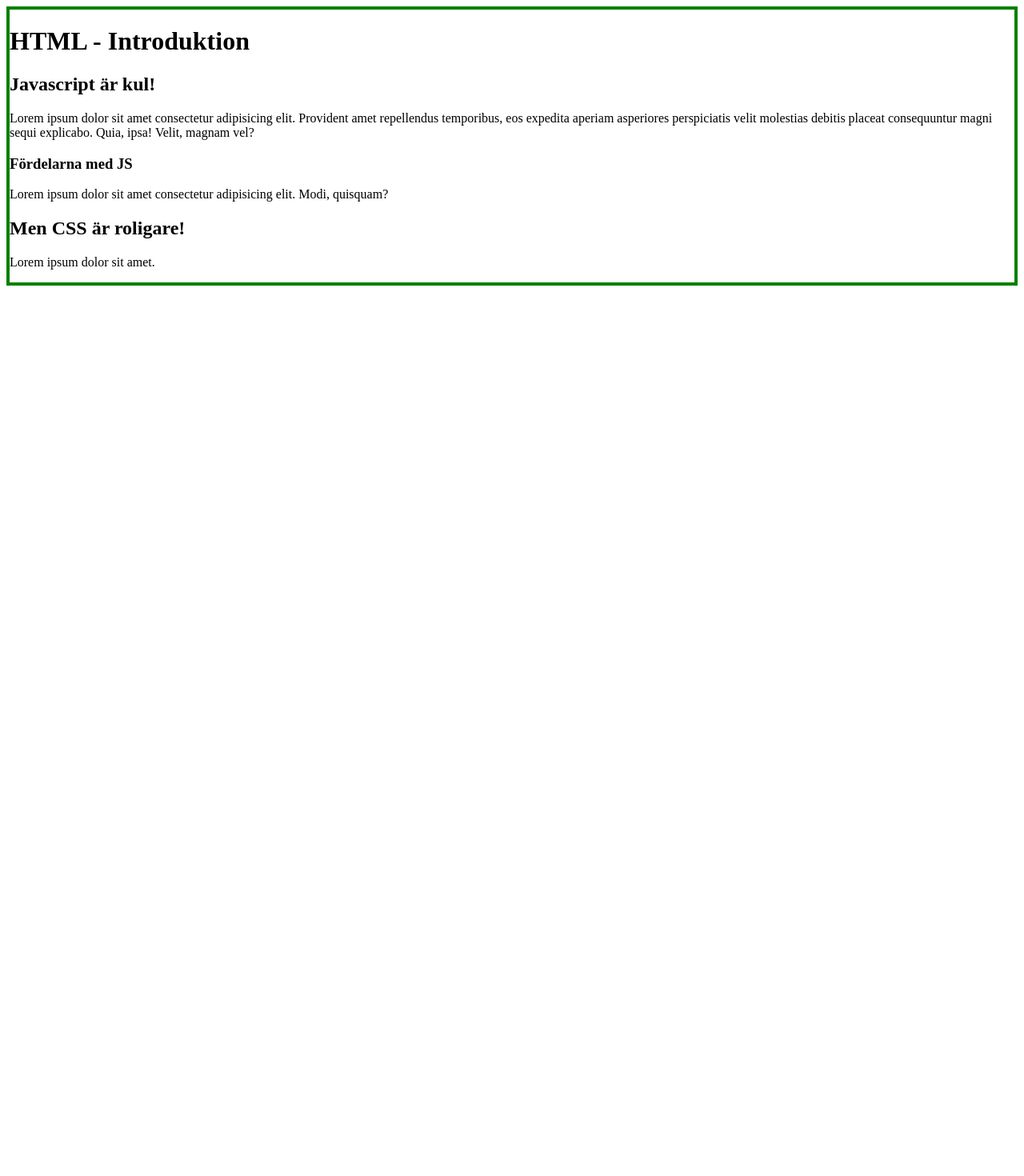
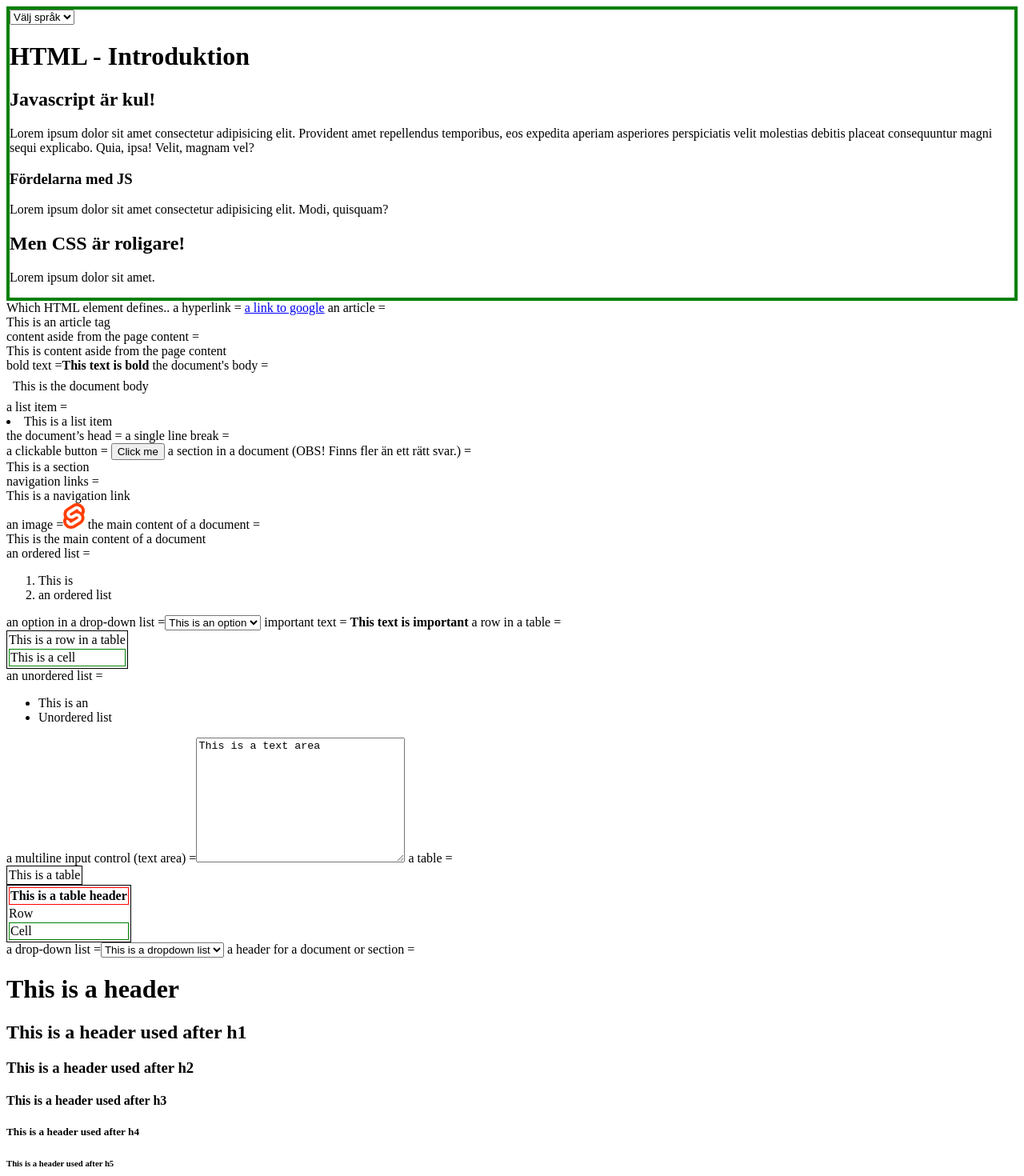
Before and after one commit to henrikvilhelmberglund/HTMLCSS-Svelte, a Svelte app: page / in a window 1280 px wide. Shown: the top 1470 px of the page at 80% size. Before the commit the page ends 800 px from the top, so only its background shows below. Built offline with nearby package versions, Linux system fonts and the light colour scheme.

Commit message:
add exercise

```diff
--- a/src/App.svelte
+++ b/src/App.svelte
@@ -2,6 +2,7 @@
   import svelteLogo from "./assets/svelte.svg";
   import Counter from "./lib/Counter.svelte";
   import HTMLCSS_000 from "./HTMLCSS_000.svelte";
+  import Htmlcss_000Exercise from "./HTMLCSS_000_exercise.svelte";
 </script>
 
 <main>
@@ -32,6 +33,7 @@
   -->
 
   <HTMLCSS_000 />
+  <Htmlcss_000Exercise />
 </main>
 
 <style>
--- a/src/HTMLCSS_000.svelte
+++ b/src/HTMLCSS_000.svelte
@@ -3,6 +3,14 @@
 
 <!-- <div style="height:50px;width:100px;border:1px solid black"> -->
 <div>
+  <select name="" id="">
+    <option disabled hidden selected>Välj språk</option>
+    <option value="">Svenska</option>
+    <option value="">Engelska</option>
+    <option value="" disabled>Spanska</option>
+    <option value="" hidden>Japanska</option>
+    <option value="">Japanska</option>
+  </select>
   <h1>HTML - Introduktion</h1>
   <h2>Javascript är kul!</h2>
   <p>
--- /dev/null
+++ b/src/HTMLCSS_000_exercise.svelte
@@ -0,0 +1,75 @@
+<script>
+  // your script goes here
+</script>
+
+Which HTML element defines.. a hyperlink = <a href="http://google.com">a link to google</a>
+
+an article =
+<article>This is an article tag</article>
+
+content aside from the page content =
+<aside>This is content aside from the page content</aside>
+bold text =<b>This text is bold</b>
+the document's body = <body> This is the document body </body>
+a list item =
+<li>This is a list item</li>
+the document’s head =<head>This is the document head</head>
+a single line break = <br />
+a clickable button = <button>Click me</button>
+a section in a document (OBS! Finns fler än ett rätt svar.) =
+<section>This is a section</section>
+navigation links =
+<nav>This is a navigation link</nav>
+an image =<img src="/src/assets/svelte.svg" alt="svelte logo" />
+the main content of a document =
+<main>This is the main content of a document</main>
+an ordered list =
+<ol>
+  <li>This is</li>
+  <li>an ordered list</li>
+</ol>
+an option in a drop-down list =<select name="" id=""> <option value="">This is an option</option></select>
+important text = <strong>This text is important</strong>
+a row in a table =
+<table>
+  <tr>This is a row in a table</tr>
+  <tr><td>This is a cell</td></tr>
+</table>
+an unordered list =
+<ul>
+  <li>This is an</li>
+  <li>Unordered list</li>
+</ul>
+a multiline input control (text area) =<textarea name="" id="" cols="30" rows="10">This is a text area</textarea>
+a table =
+<table>This is a table</table>
+<table><th>This is a table header</th><tr>Row</tr><td>Cell</td></table>
+a drop-down list =<select name="" id=""
+  ><option value="" disabled hidden selected>This is a dropdown list</option>
+  <option value="">option 1</option><option value="">option 2</option></select
+>
+a header for a document or section =
+<h1>This is a header</h1>
+<h2>This is a header used after h1</h2>
+<h3>This is a header used after h2</h3>
+<h4>This is a header used after h3</h4>
+<h5>This is a header used after h4</h5>
+<h6>This is a header used after h5</h6>
+an input control =<input type="button" value="This is a button input control" />
+<input type="color" name="This is a color input control" id="" />
+<input type="file" name="This is a file input control" id="" />
+a cell in a table =
+<table><tr><td>This is a cell in a table</td></tr></table>
+
+<style>
+  /* your styles go here */
+  table {
+    border: 1px solid black;
+  }
+  th {
+    border: 1px solid red;
+  }
+  td {
+    border: 1px solid green;
+  }
+</style>
--- a/src/app.css
+++ b/src/app.css
@@ -1,4 +1,5 @@
 /*
+
 :root {
   font-family: Inter, Avenir, Helvetica, Arial, sans-serif;
   font-size: 16px;
@@ -21,6 +22,7 @@ a {
   color: #646cff;
   text-decoration: inherit;
 }
+
 a:hover {
   color: #535bf2;
 }
@@ -60,9 +62,11 @@ button {
   cursor: pointer;
   transition: border-color 0.25s;
 }
+
 button:hover {
   border-color: #646cff;
 }
+
 button:focus,
 button:focus-visible {
   outline: 4px auto -webkit-focus-ring-color;
@@ -73,9 +77,11 @@ button:focus-visible {
     color: #213547;
     background-color: #ffffff;
   }
+
   a:hover {
     color: #747bff;
   }
+
   button {
     background-color: #f9f9f9;
   }
```
Also changed, not shown: src/000_readme.md (+2 -0 lines), 1 other file (tests, documents, lock files or other folders).
